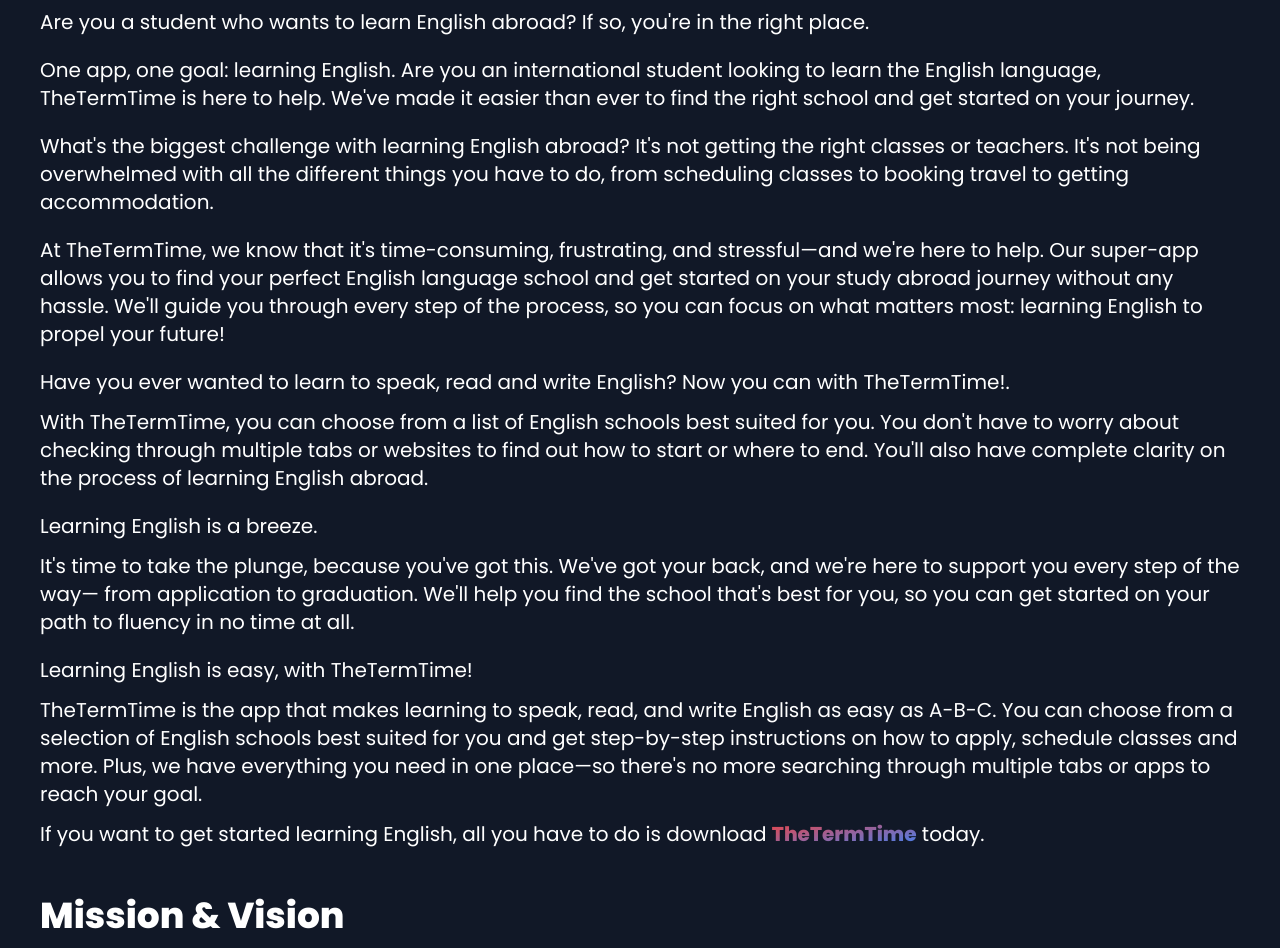
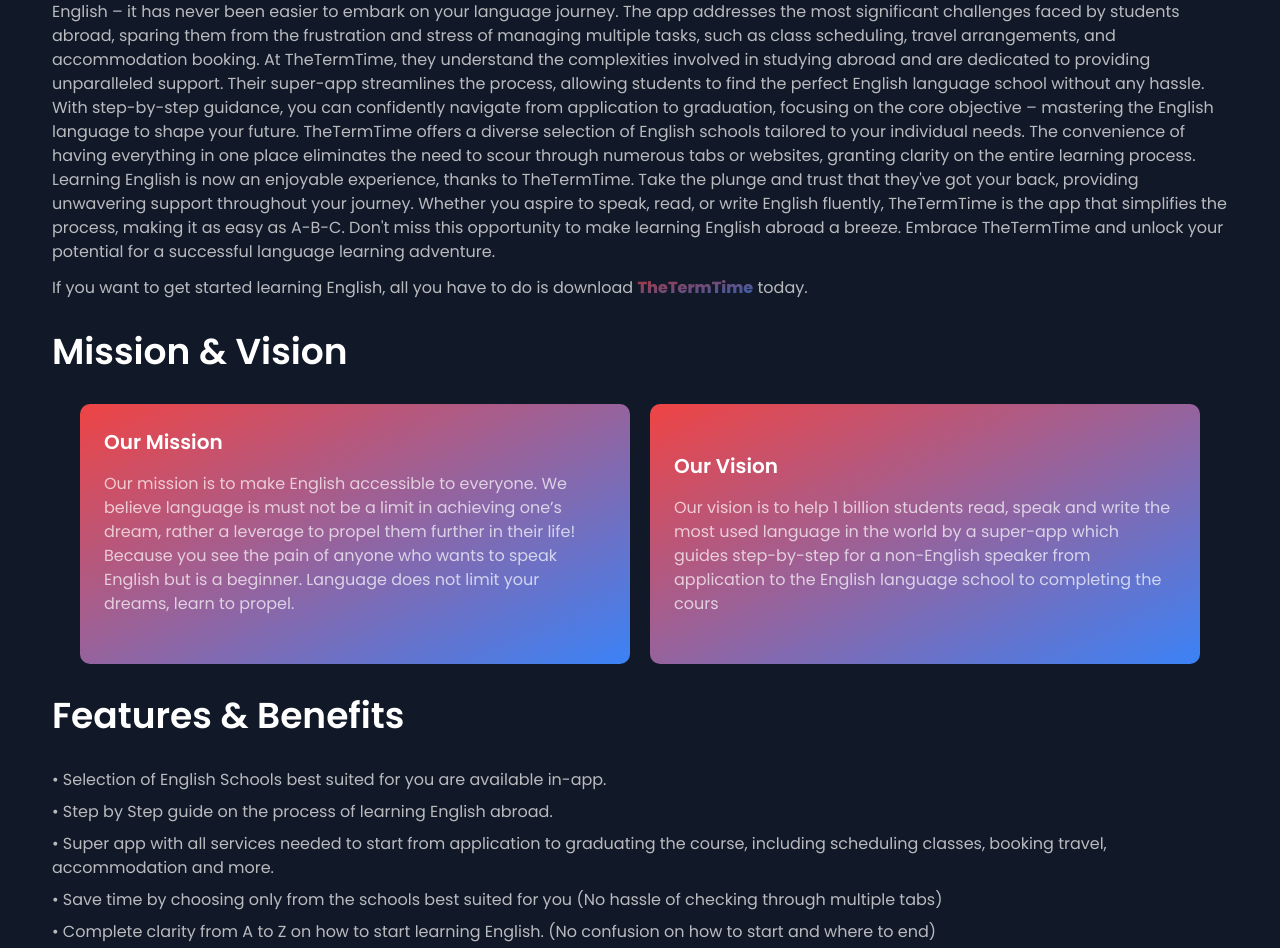
Before and after one commit to mesti7/mimemuse-landing-page, a React (Vite) app: page /aboutus in a window 1280 px wide. Shown: the part 1284-2232 px from the top of the page. Built offline with nearby package versions, Linux system fonts and the light colour scheme.

Commit message:
last update

```diff
--- a/src/App.jsx
+++ b/src/App.jsx
@@ -3,6 +3,8 @@
 import AboutUs from "./pages/AboutUs";
 import { Home } from "./HomePage/Home";
 import ContactUs from "./pages/ContactUs";
+import News from "../src/pages/News";
+import Blogs from "../src/pages/Blogs";
 
 const App = () => {
   return (
@@ -12,6 +14,8 @@
           <Route path="/" Component={Home} />
           <Route path="/aboutus" Component={AboutUs} />
           <Route path="/contactus" Component={ContactUs} />
+          <Route path="/News" Component={News} />
+          <Route path="/Blog" Component={Blogs} />
         </Routes>
       </Suspense>
     </BrowserRouter>
--- a/src/Component/FooterDiv.jsx
+++ b/src/Component/FooterDiv.jsx
@@ -6,7 +6,7 @@
 const FooterDiv = () => {
   return (
     <div className=" bg-gray-900 pt-10 pb-10">
-      <div className="footer flex-1 md:flex md:flex-row p-9 mx-12 bg-gradient-to-br from-red-500 to-blue-500 rounded-[10px] gap-24 m-auto items-center justify-center">
+      <div className="footer flex-1 md:flex md:flex-row p-9 mx-5 lg:mx-12 bg-gradient-to-br from-red-500 to-blue-500 rounded-[10px] gap-24 m-auto items-center justify-center">
         <div>
           <div className="logoDiv">
             <h1 className="logo text-[25px] text-white pb-[.5rem] pt-[30px]">
--- a/src/Component/NavBar.jsx
+++ b/src/Component/NavBar.jsx
@@ -25,9 +25,15 @@
             </li>
           </Link>
 
-          <Link to="/Course">
+          <Link to="/Blog">
             <li className="menuList text-lg bg-gradient-to-br from-red-500 to-blue-500 text-transparent bg-clip-text hover:text-white">
               Blog
+            </li>
+          </Link>
+
+          <Link to="/News">
+            <li className="menuList text-lg bg-gradient-to-br from-red-500 to-blue-500 text-transparent bg-clip-text hover:text-white">
+              News&Updates
             </li>
           </Link>
 
--- a/src/pages/AboutUs.jsx
+++ b/src/pages/AboutUs.jsx
@@ -25,19 +25,18 @@
             About Us
           </div>
         </div>
-
       </header>
-      <div className="max-w-[1240px] m-auto">
+      <div className="max-w-[1240px] m-auto p-8">
         <div
-          className="text-4xl text-white mt-12 mx-5 font-bold"
+          className="text-4xl text-white mt-8 font-semibold opacity-[.7]"
           data-aos="fade-down"
         >
           About TheTermTime
         </div>
-        <div className=" mx-5 text-3xl py-[2rem] pb-[3rem] font-bold bg-gradient-to-br from-red-500 to-blue-500 text-transparent bg-clip-text ">
+        <div className=" text-3xl py-[2rem] font-semibold bg-gradient-to-br from-red-500 to-blue-500 text-transparent bg-clip-text">
           What’s The Term Time?
         </div>
-        <div className=" text-base md:text-xl font-normal text-white mx-5">
+        <div className=" text-base text-white opacity-[.7]">
           An app who connects students to English language schools abroad and
           helps them from application to attending classes in-person at their
           preferred destination. An app that supports students in joining
@@ -46,71 +45,36 @@
           students in joining English language schools from application to
           graduation at their preferred destination.
         </div>
-        <h2 className="text-3xl py-[2rem] pb-[3rem] font-bold mx-5 bg-gradient-to-br from-red-500 to-blue-500 text-transparent bg-clip-text ">
+        <h2 className="text-3xl py-[2rem] font-semibold bg-gradient-to-br from-red-500 to-blue-500 text-transparent bg-clip-text ">
           Description
         </h2>
-        <div className="text-base md:text-xl font-normal text-white gap-2 mx-5">
+        <div className="text-base text-white opacity-[.7]">
           <p>
-            Are you a student who wants to learn English abroad? If so, you're
-            in the right place.
-          </p>
-
-          <p className="mt-5">
-            One app, one goal: learning English. Are you an international
-            student looking to learn the English language, TheTermTime is here
-            to help. We've made it easier than ever to find the right school and
-            get started on your journey.
-          </p>
-
-          <p className="mt-5">
-            What's the biggest challenge with learning English abroad? It's not
-            getting the right classes or teachers. It's not being overwhelmed
-            with all the different things you have to do, from scheduling
-            classes to booking travel to getting accommodation.
-          </p>
-
-          <p className="mt-5">
-            {" "}
-            At TheTermTime, we know that it's time-consuming, frustrating, and
-            stressful—and we're here to help. Our super-app allows you to find
-            your perfect English language school and get started on your study
-            abroad journey without any hassle. We'll guide you through every
-            step of the process, so you can focus on what matters most: learning
-            English to propel your future!
-          </p>
-
-          <p className="mt-5">
-            Have you ever wanted to learn to speak, read and write English? Now
-            you can with TheTermTime!.
-          </p>
-
-          <p className="mt-3">
-            With TheTermTime, you can choose from a list of English schools best
-            suited for you. You don't have to worry about checking through
-            multiple tabs or websites to find out how to start or where to end.
-            You'll also have complete clarity on the process of learning English
-            abroad.
-          </p>
-
-          <p className="mt-5">Learning English is a breeze.</p>
-
-          <p className="mt-3">
-            It's time to take the plunge, because you've got this. We've got
-            your back, and we're here to support you every step of the way— from
-            application to graduation. We'll help you find the school that's
-            best for you, so you can get started on your path to fluency in no
-            time at all.
-          </p>
-
-          <p className="mt-5">Learning English is easy, with TheTermTime!</p>
-
-          <p className="mt-3">
-            TheTermTime is the app that makes learning to speak, read, and write
-            English as easy as A-B-C. You can choose from a selection of English
-            schools best suited for you and get step-by-step instructions on how
-            to apply, schedule classes and more. Plus, we have everything you
-            need in one place—so there's no more searching through multiple tabs
-            or apps to reach your goal.
+            TheTermTime is the ultimate solution for international students
+            seeking to learn English abroad. With one app and one goal in mind –
+            learning English – it has never been easier to embark on your
+            language journey. The app addresses the most significant challenges
+            faced by students abroad, sparing them from the frustration and
+            stress of managing multiple tasks, such as class scheduling, travel
+            arrangements, and accommodation booking. At TheTermTime, they
+            understand the complexities involved in studying abroad and are
+            dedicated to providing unparalleled support. Their super-app
+            streamlines the process, allowing students to find the perfect
+            English language school without any hassle. With step-by-step
+            guidance, you can confidently navigate from application to
+            graduation, focusing on the core objective – mastering the English
+            language to shape your future. TheTermTime offers a diverse
+            selection of English schools tailored to your individual needs. The
+            convenience of having everything in one place eliminates the need to
+            scour through numerous tabs or websites, granting clarity on the
+            entire learning process. Learning English is now an enjoyable
+            experience, thanks to TheTermTime. Take the plunge and trust that
+            they've got your back, providing unwavering support throughout your
+            journey. Whether you aspire to speak, read, or write English
+            fluently, TheTermTime is the app that simplifies the process, making
+            it as easy as A-B-C. Don't miss this opportunity to make learning
+            English abroad a breeze. Embrace TheTermTime and unlock your
+            potential for a successful language learning adventure.
           </p>
 
           <p className="mt-3">
@@ -123,28 +87,27 @@
           </p>
         </div>
         <div
-          className="text-4xl text-white mt-12 mb-5 mx-5 font-bold"
+          className="text-4xl text-white mt-8 mb-5 font-semibold opacity-[.7]"
           data-aos="fade-down"
         >
           Mission & Vision
         </div>
-          <div className="grid gap-5 md:grid-cols-2 items-center grid-cols-1 px-7 pt-14">
+        <div className="grid gap-5 md:grid-cols-2 items-center grid-cols-1 px-7 mt-8">
           <div className="singleGrid rounded-[10px] bg-gradient-to-br from-red-500 to-blue-500 p-[1.5rem] pb-8">
             <div className="flex items-center ">
               {/* <div className="imgDiv p-[4px] rounded-[.8rem] bg-inherit-[#dedef8] h-[40px] w-[40px] flex items-center justify-center">
                 <img src={social} alt="" />
               </div> */}
-                <span className=" font-semibold text-white text-2xl">
+              <span className=" font-semibold text-white text-xl">
                 Our Mission
               </span>
             </div>
-              <p className=" text-base md:text-xl text-white opacity-[.7] py-[1rem] font-semibold">
-                Our mission is to make English accessible to everyone. We
-                believe language is must not be a limit in achieving one’s
-                dream, rather a leverage to propel them further in their life!
-                Because you see the pain of anyone who wants to speak English
-                but is a beginner. Language does not limit your dreams, learn to
-                propel.{" "}
+            <p className=" text-base text-white opacity-[.7] py-[1rem] ">
+              Our mission is to make English accessible to everyone. We believe
+              language is must not be a limit in achieving one’s dream, rather a
+              leverage to propel them further in their life! Because you see the
+              pain of anyone who wants to speak English but is a beginner.
+              Language does not limit your dreams, learn to propel.{" "}
             </p>
           </div>
 
@@ -153,13 +116,13 @@
               {/* <div className="imgDiv p-[4px] rounded-[.8rem] bg-inherit-[#dedef8] h-[40px] w-[40px] flex items-center justify-center">
                 <img src={trust} alt="" />
               </div> */}
-                <span className=" font-semibold text-white text-3xl pt-6">
+              <span className=" text-white text-xl pt-6 font-semibold">
                 Our Vision
               </span>
             </div>
-              <p className=" text-base md:text-xl text-white opacity-[.7] py-[1rem] font-semibold">
-                Our vision is to help 1 billion students read, speak and write
-                the most used language in the world by a super-app which guides
+            <p className=" text-base text-white opacity-[.7] py-[1rem]">
+              Our vision is to help 1 billion students read, speak and write the
+              most used language in the world by a super-app which guides
               step-by-step for a non-English speaker from application to the
               English language school to completing the cours
             </p>
@@ -167,64 +130,44 @@
         </div>
 
         <div
-          className="text-4xl text-white  mt-12 mb-5 mx-5  font-bold"
+          className="text-4xl text-white mt-8 mb-5 font-semibold opacity-[.7]"
           data-aos="fade-down"
         >
           Features & Benefits
         </div>
-          <div className="grid gap-5 md:grid-cols-2 items-center grid-cols-1 px-7 pt-14">
-            <div className="singleGrid rounded-[10px] bg-gradient-to-br from-red-500 to-blue-500 p-[1.5rem] pb-8">
-              <div className="flex items-center ">
-                {/* <div className="imgDiv p-[4px] rounded-[.8rem] bg-inherit-[#dedef8] h-[40px] w-[40px] flex items-center justify-center">
+        <div className="mt-8">
+            {/* <div className="flex items-center ">
+              <div className="imgDiv p-[4px] rounded-[.8rem] bg-inherit-[#dedef8] h-[40px] w-[40px] flex items-center justify-center">
                 <img src={social} alt="" />
+              </div>
             </div> */}
-                <span className=" font-semibold text-white text-2xl">
-                  Features
-                </span>
-              </div>
-              <p className=" text-base md:text-xl text-white opacity-[.7] py-[1rem] font-semibold">
+            <p className=" text-base text-white opacity-[.7]">
               <p>
-                  • Selection of English Schools best suited for you are
-                  available in-app.
+                • Selection of English Schools best suited for you are available
+                in-app.
               </p>
-                <p>
-                  • Step by Step guide on the process of learning English
-                  abroad.
+              <p className="mt-2">
+                • Step by Step guide on the process of learning English abroad.
               </p>
-                <p>
+              <p className="mt-2">
                 • Super app with all services needed to start from application
-                  to graduating the course, including scheduling classes,
-                  booking travel, accommodation and more.
+                to graduating the course, including scheduling classes, booking
+                travel, accommodation and more.
               </p>
-              </p>
-            </div>
-
-            <div className="singleGrid rounded-[10px] bg-gradient-to-br from-red-500 to-blue-500 p-[1.5rem] pb-8 ">
-              <div className=" flex items-center  ">
-                {/* <div className="imgDiv p-[4px] rounded-[.8rem] bg-inherit-[#dedef8] h-[40px] w-[40px] flex items-center justify-center">
-                <img src={trust} alt="" />
-              </div> */}
-                <span className=" font-semibold text-white text-3xl ">
-                  Benefits
-                </span>
-              </div>
-              <p className="text-base md:text-xl text-white opacity-[.7] py-[1rem] font-semibold">
-                <p>
+              <p className="mt-2">
                 • Save time by choosing only from the schools best suited for
                 you (No hassle of checking through multiple tabs)
               </p>
-                <p>
-                  • Complete clarity from A to Z on how to start learning
-                  English. (No confusion on how to start and where to end)
+              <p className="mt-2">
+                • Complete clarity from A to Z on how to start learning English.
+                (No confusion on how to start and where to end)
               </p>
-                <p>
+              <p className="mt-2">
                 • Stress-free studying (No overwhelm with having separate apps
                 to reach one goal)
               </p>
             </p>
           </div>
-          </div>
-        <br />
         <br />
       </div>
       <FooterDiv />
--- /dev/null
+++ b/src/pages/Blogs.jsx
@@ -0,0 +1,28 @@
+import React from "react";
+import hero from "../Assets/abouthero.png";
+import NavBar from "../Component/NavBar";
+import FooterDiv from "../Component/FooterDiv";
+
+const Blogs = () => {
+  return (
+    <div className="bg-gray-900">
+        <NavBar/>
+      <header
+        className="w-full h-screen pt-4 pb-7 bg-cover bg-center flex justify-center items-center"
+        style={{ backgroundImage: `url(${hero})` }}
+      >
+        <div className=" bg-gray-900 rounded-full p-9">
+          <div className=" text-center text-transparent text-4xl md:text-5xl font-bold bg-gradient-to-br from-red-500  to-blue-500 bg-clip-text">
+            Exciting Contents
+          </div>
+          <div className="mt-3 opacity-70 font-semibold text-xl">
+            Coming Soon!
+        </div>
+        </div>
+      </header>
+      <FooterDiv/>
+    </div>
+  );
+};
+
+export default Blogs;
--- /dev/null
+++ b/src/pages/News.jsx
@@ -0,0 +1,28 @@
+import React from "react";
+import hero from "../Assets/contacthero.png";
+import NavBar from "../Component/NavBar";
+import FooterDiv from "../Component/FooterDiv";
+
+const News = () => {
+  return (
+    <div className="bg-gray-900">
+        <NavBar/>
+      <header
+        className="w-full h-screen pt-4 pb-7 bg-cover bg-center flex justify-center items-center"
+        style={{ backgroundImage: `url(${hero})` }}
+      >
+        <div className=" bg-gray-900 rounded-full p-9">
+          <div className=" text-center text-transparent text-4xl md:text-5xl font-bold bg-gradient-to-br from-red-500  to-blue-500 bg-clip-text">
+            News and Updates
+          </div>
+          <div className="mt-3 opacity-70 font-semibold text-xl">
+            Coming Soon!
+        </div>
+        </div>
+      </header>
+      <FooterDiv/>
+    </div>
+  );
+};
+
+export default News;
```
Lines whose indentation alone changed are shown as unchanged.
